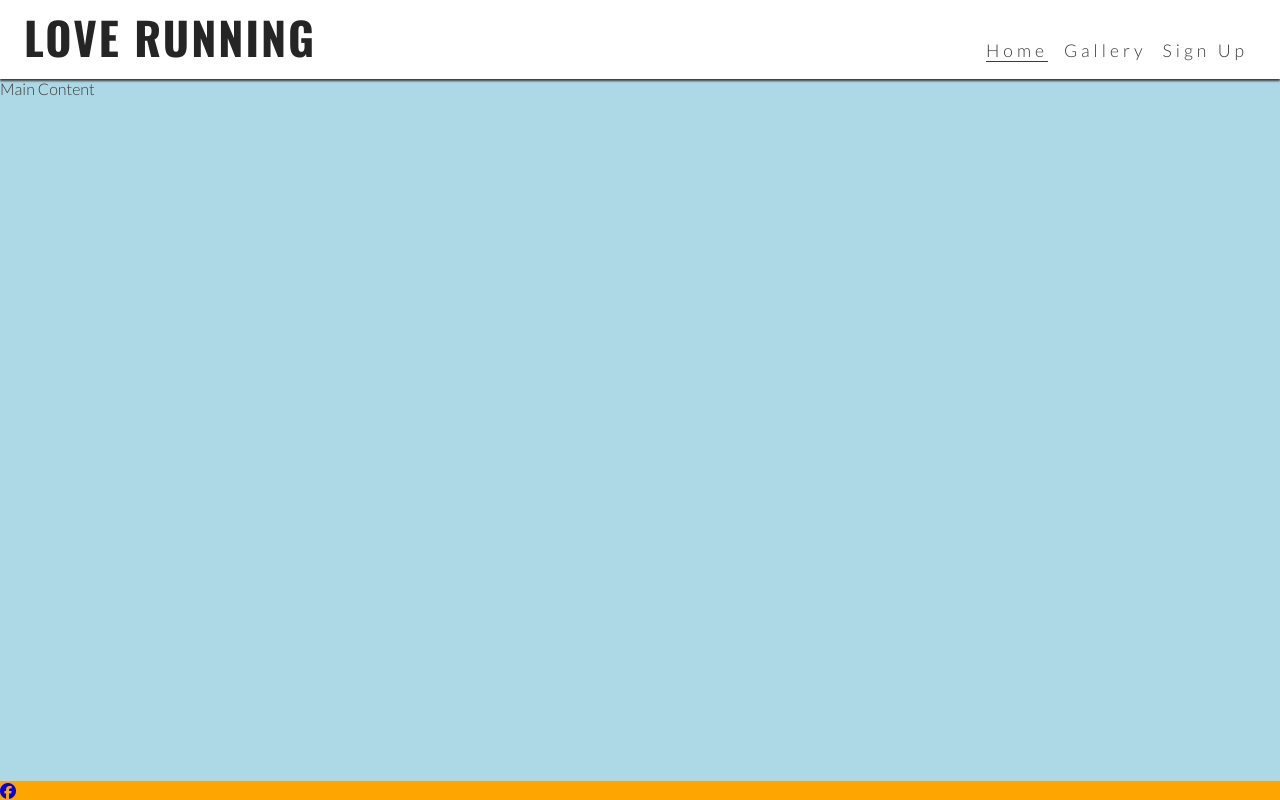
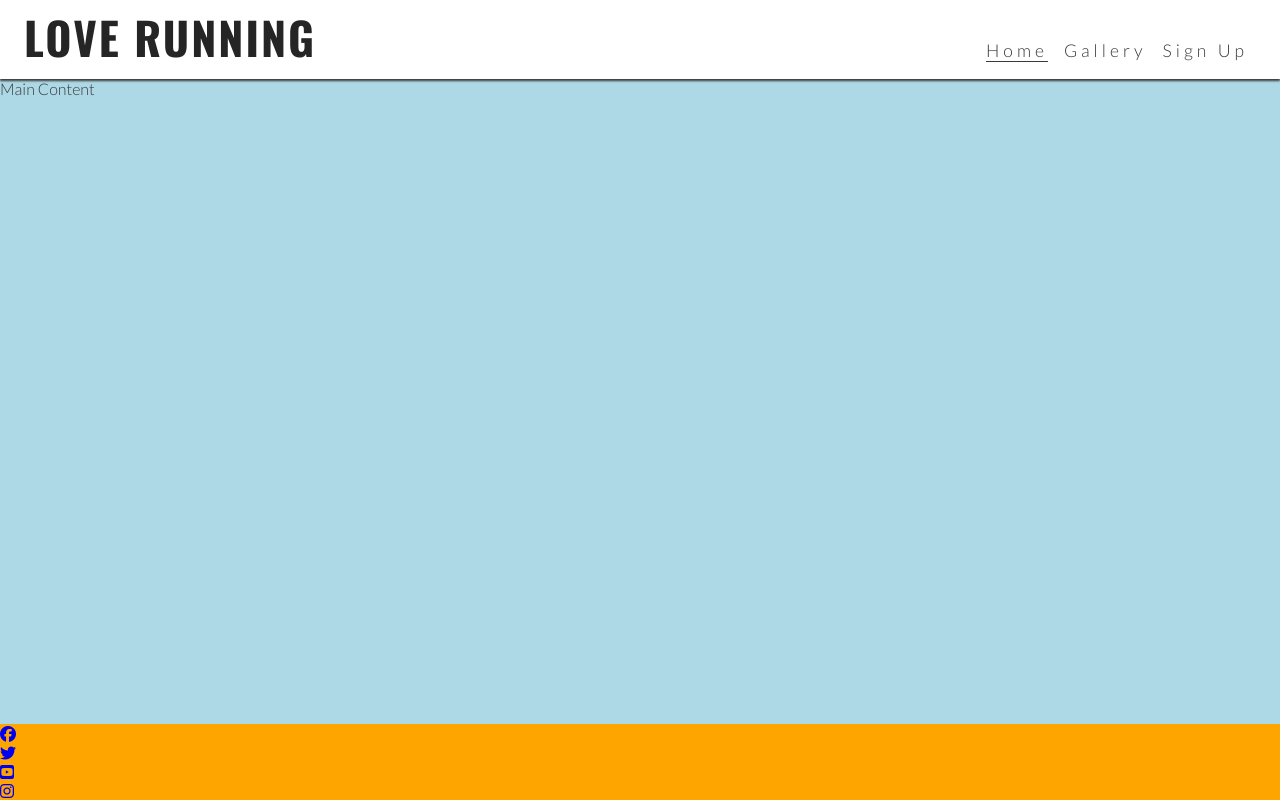
Before and after one commit to gbroder24/love-running, a plain HTML site: page index.html in a window 1280 px wide. Drawn offline with nearby package versions, Linux system fonts and the light colour scheme.

Commit message:
added remaining icon links to footer and added burger icon label

```diff
--- a/index.html
+++ b/index.html
@@ -25,7 +25,7 @@
             <h1 id="logo">Love Running</h1>
         </a>
         <input type="checkbox" id="nav-toggle" name="nav-toggle">
-        <label for="nav-toggle" class="nav-toggle-label">X</label>
+        <label for="nav-toggle" class="nav-toggle-label"><i class="fa-solid fa-bars"></i></label>
         <nav>
             <ul id="menu">
                 <li><a href="" class="active">Home</a></li>
@@ -44,6 +44,16 @@
             <li><a href="https://www.facebook.com" target="_blank" rel="noopener"
                     aria-label="Visit our Facebook page (opens in new tab)"><i class="fa-brands fa-facebook"></i></a>
             </li>
+            <li><a href="https://www.twitter.com" target="_blank" rel="noopener"
+                    aria-label="Visit our Twitter page (opens in new tab)"><i class="fa-brands fa-twitter"></i></a>
+            </li>
+            <li><a href="https://www.youtube.com" target="_blank" rel="noopener"
+                    aria-label="Visit our Youtube page (opens in new tab)"><i
+                        class="fa-brands fa-square-youtube"></i></a>
+            </li>
+            <li><a href="https://www.instagram.com" target="_blank" rel="noopener"
+                    aria-label="Visit our Instagram page (opens in new tab)"><i class="fa-brands fa-instagram"></i></a>
+            </li>
         </ul>
     </footer>
 
```
